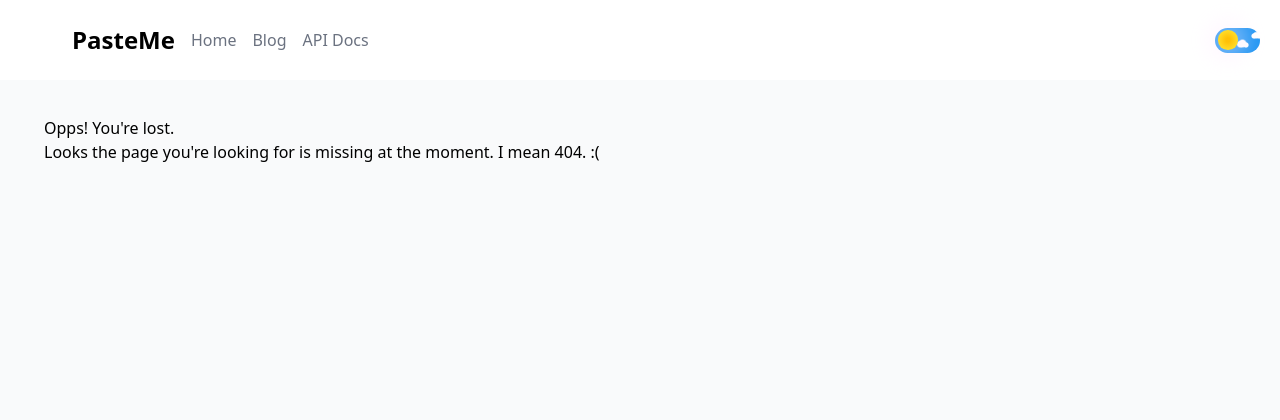
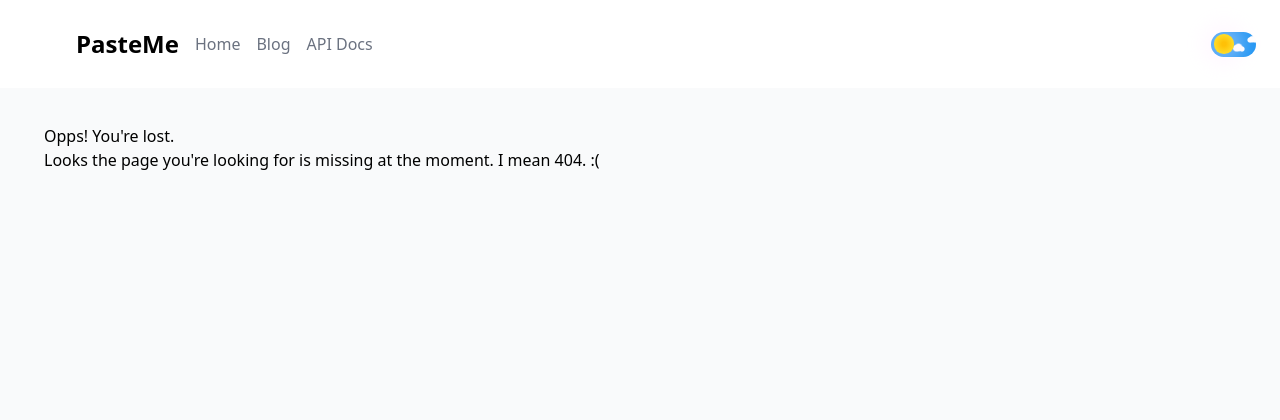
Before and after one commit to collove/pasteme, a Django app: template snippet/templates/404.html in a window 1280 px wide. Shown: the top 420 px of the page. Run offline with Django 4.2, Linux system fonts and the light colour scheme; the template is opened without the code that fills it, so the values that code supplies are empty; some libraries are stand-ins or nearby versions.

Commit message:
UPDATE: Thinner logo title, and more navbar padding

```diff
--- a/templates/base/_navbar.html
+++ b/templates/base/_navbar.html
@@ -1,11 +1,11 @@
 {% load static %}
 <nav class="bg-white dark:bg-black transition-colors ease-in-out duration-300 relative">
-    <div class="container p-5 mx-auto md:flex text-gray-800 dark:text-white overflow-y-hidden">
+    <div class="container p-6 mx-auto md:flex text-gray-800 dark:text-white overflow-y-hidden">
         <div class="flex items-center justify-between">
             <a href="{% url 'home' %}"
                class="md:mr-3 w-10 h-10 bg-icon-light dark:bg-icon-dark"></a>
             <a href="{% url 'home' %}"
-               class="text-black dark:text-white text-2xl font-bold">PasteMe</a>
+               class="text-black dark:text-white text-2xl font-semibold">PasteMe</a>
             <!-- Mobile menu button -->
             <div class="flex md:hidden" id="menu-toggle">
                 <button type="button"
```
